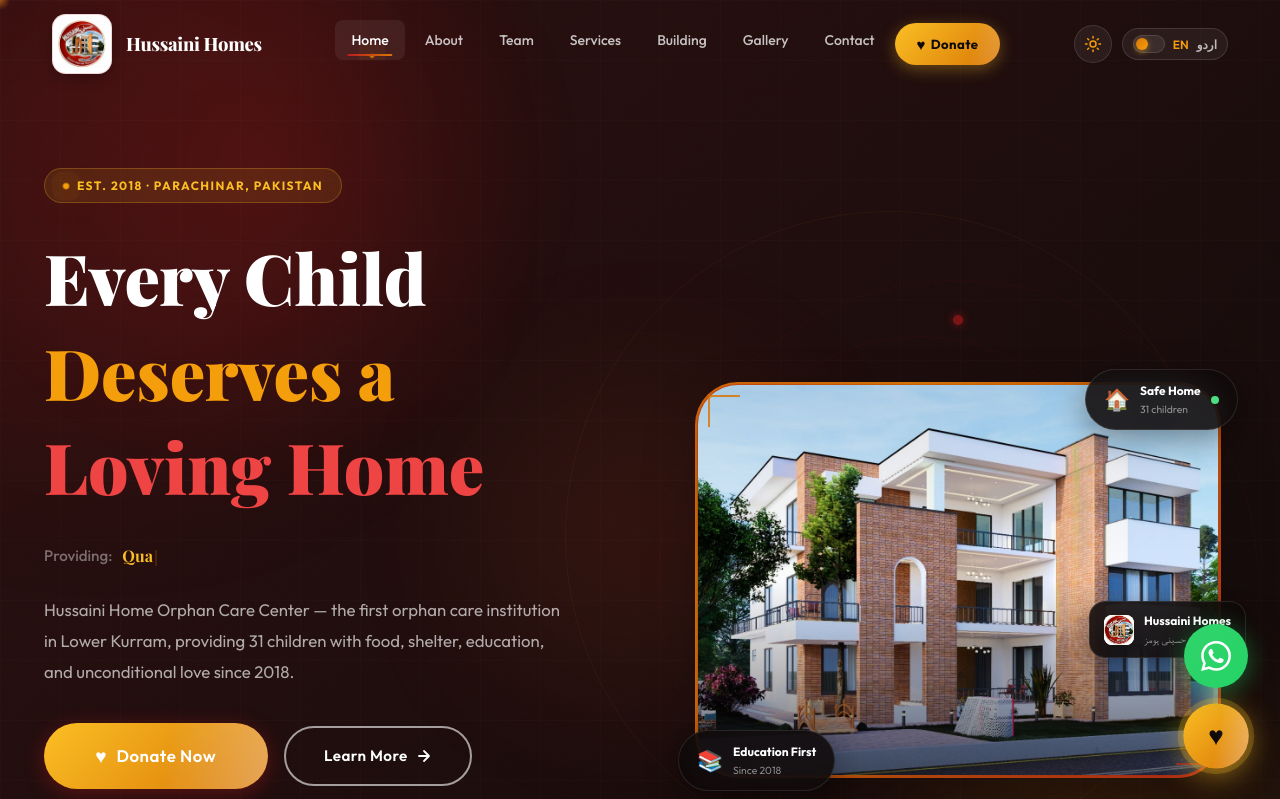
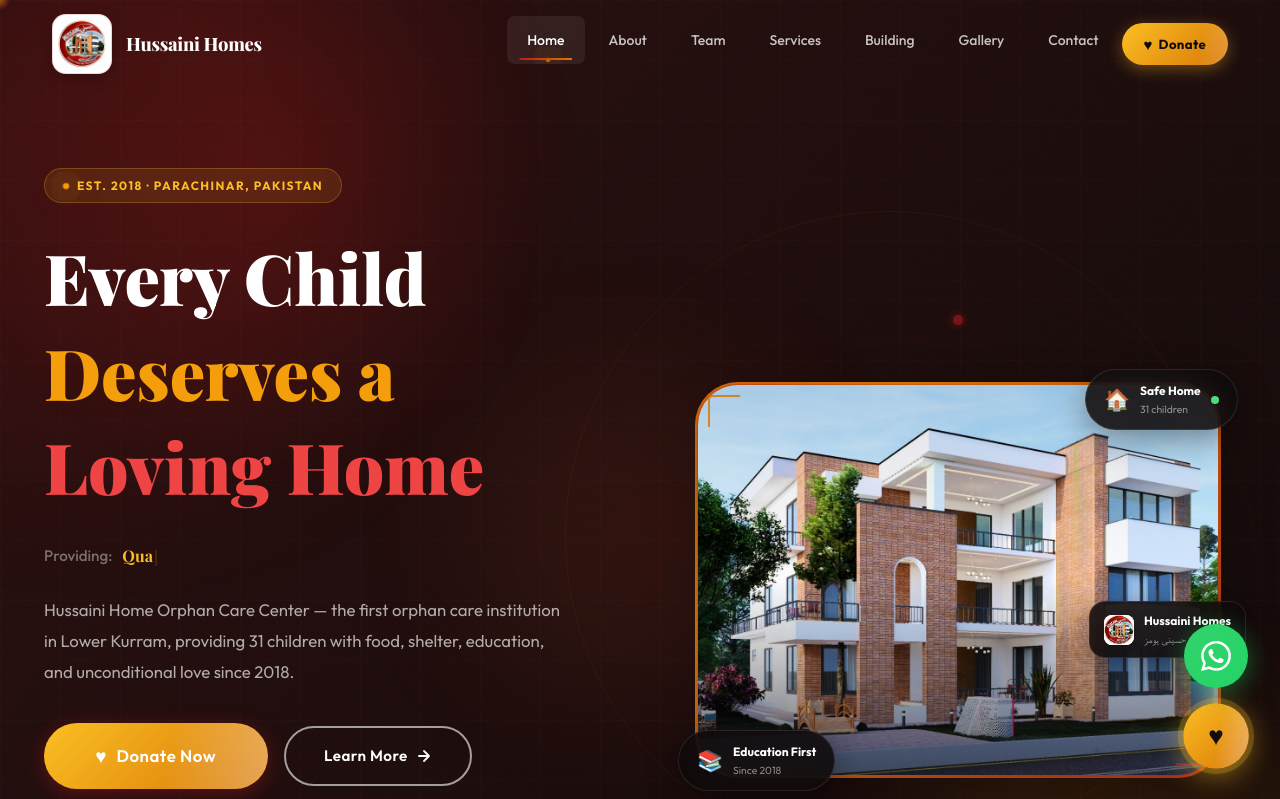
Before and after one commit to viki863-star/Hussainihomesfoundationpakistan, a React (Vite) app: page / in a window 1280 px wide. Shown: the top 799 px of the page. Built offline with nearby package versions, Linux system fonts and the light colour scheme; a web font is replaced by a local one.

Commit message:
perf: larger logo, touch targets, SEO, a11y skip link, lazy loading, clean nav

```diff
--- a/src/App.css
+++ b/src/App.css
@@ -44,6 +44,34 @@
 }
 .navbar.scrolled .navbar-inner { height: 72px; }
 
+/* Skip to content link */
+.skip-link {
+  position: absolute;
+  top: -9999px;
+  left: -9999px;
+  width: 1px;
+  height: 1px;
+  overflow: hidden;
+}
+.skip-link:focus {
+  position: fixed;
+  top: 16px;
+  left: 16px;
+  z-index: 99999;
+  width: auto;
+  height: auto;
+  padding: 12px 24px;
+  background: var(--crimson);
+  color: #fff;
+  font-family: var(--font-body);
+  font-size: 0.875rem;
+  font-weight: 600;
+  border-radius: 8px;
+  text-decoration: none;
+  box-shadow: 0 4px 20px rgba(0,0,0,0.3);
+  outline: 3px solid var(--gold);
+}
+
 /* ═══ ENHANCED LOGO ═══ */
 .nav-logo {
   display: flex;
@@ -139,7 +167,7 @@
 .nav-links a {
   position: relative;
   display: inline-block;
-  padding: 8px 16px;
+  padding: 12px 20px;
   font-family: var(--font-body);
   font-size: 0.875rem;
   font-weight: 500;
--- a/src/App.jsx
+++ b/src/App.jsx
@@ -223,9 +223,11 @@
 
   return (
     <>
+      <a href="#main-content" className="skip-link">Skip to main content</a>
       <Preloader />
       <CustomCursor />
       <Navbar activeSection={activeSection} />
+      <div id="main-content">
         <Hero />
         <MarqueeTicker items={t.marquee} />
         <About />
@@ -237,6 +239,7 @@
         <SuccessStories />
         <Donate />
         <Contact />
+      </div>
       <Footer />
       <FloatingDonate label={t.nav.donate} />
       <FloatingWhatsApp />
--- a/src/components/About.jsx
+++ b/src/components/About.jsx
@@ -19,11 +19,13 @@
                 className="about-img-main"
                 src={imgs.aboutBuilding}
                 alt="Hussaini Home Orphan Care Center"
+                loading="lazy"
               />
               <img
                 className="about-img-accent"
                 src={imgs.heroBuilding}
                 alt="Building exterior"
+                loading="lazy"
               />
               <div className="about-years-badge">
                 <span className="about-years-number">{a.years}</span>
--- a/src/components/BuildingProgress.jsx
+++ b/src/components/BuildingProgress.jsx
@@ -120,6 +120,7 @@
               className="building-img-main"
               src={withBase('/images/Bulding Pic 2.jpeg')}
               alt="Building under construction"
+              loading="lazy"
             />
             <div className="facilities-wrap">
               <h4 className="facilities-title">
--- a/src/components/Navbar.jsx
+++ b/src/components/Navbar.jsx
@@ -152,22 +152,6 @@
             </div>
           </div>
 
-          {/* Desktop controls: theme + lang toggle */}
-          <div className="nav-desktop-controls">
-            <ThemeToggle isDark={isDark} onClick={toggleTheme} />
-            <button
-              className={`lang-toggle-pill lang-toggle-pill-desktop${isUrdu ? ' lang-toggle-pill-ur' : ''}`}
-              onClick={toggle}
-              aria-label="Switch language"
-            >
-              <span className="lang-pill-track">
-                <span className="lang-pill-thumb" />
-              </span>
-              <span className="lang-pill-en">EN</span>
-              <span className="lang-pill-ur">اردو</span>
-            </button>
-          </div>
-
         </div>
       </nav>
     </>
```
Lines whose indentation alone changed are shown as unchanged.
